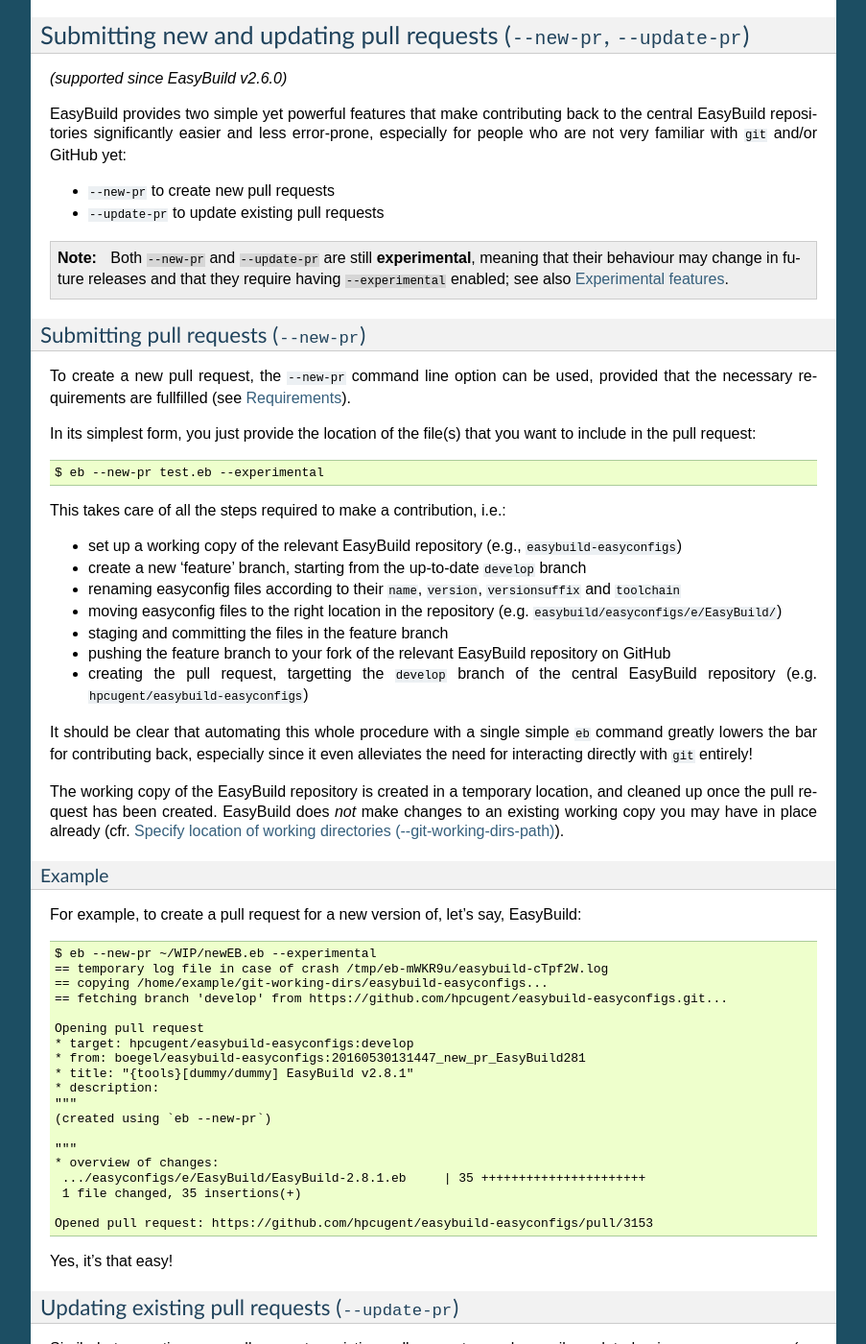
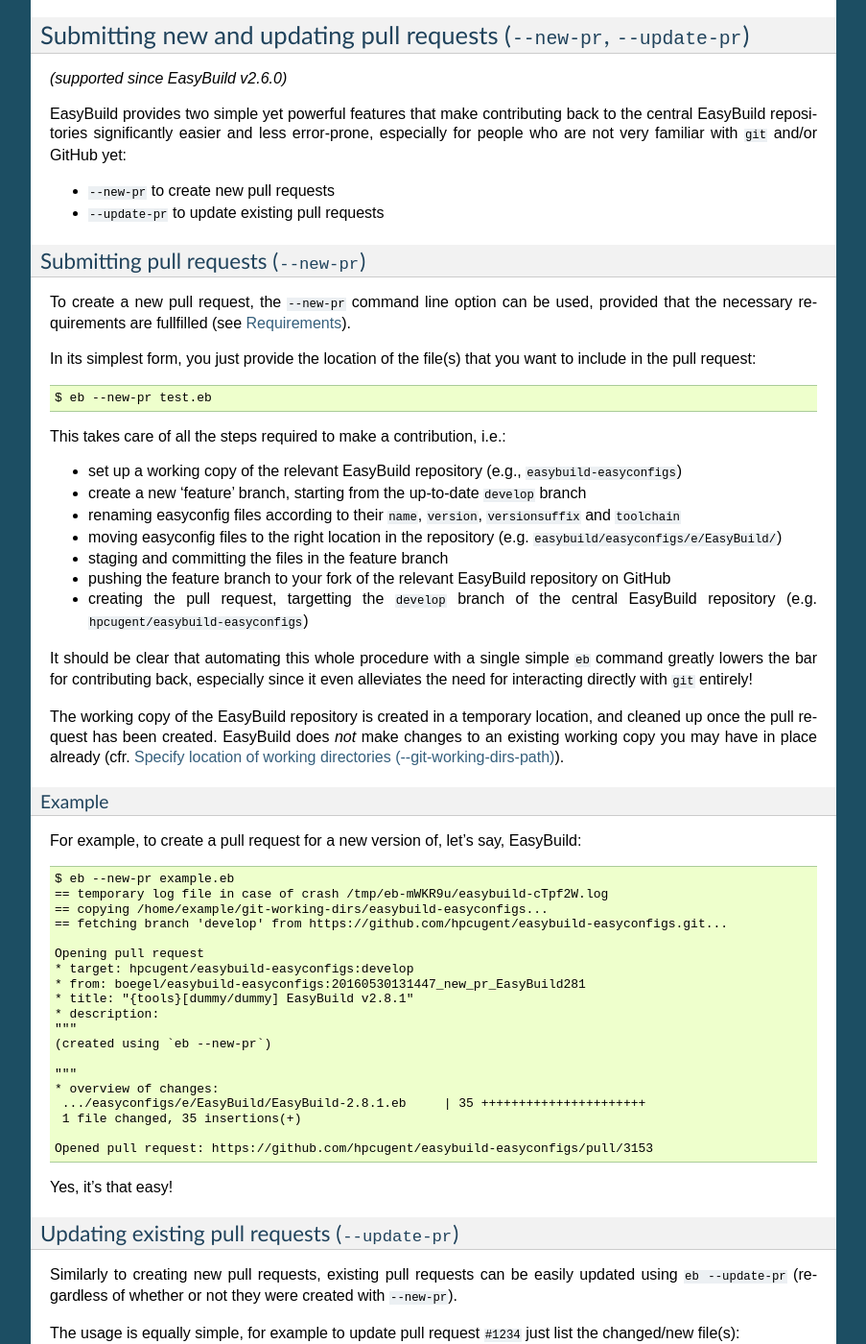
Before and after one commit to easybuilders/easybuild, a Sphinx documentation site: the page built from docs/Integration_with_GitHub.rst, in a window 1280 px wide and 1400 px high, scrolled down 8286 px. Shown: the whole window at 96% size, without its empty margins (198-1101 px from the left). Built offline with Sphinx 7.4.7, drawn with Linux system fonts in a browser that asks for light colours; some of the changed text lies outside the part shown.

Commit message:
--new-pr and --update-pr are no longer experimental

```diff
--- a/docs/Integration_with_GitHub.rst
+++ b/docs/Integration_with_GitHub.rst
@@ -477,10 +477,6 @@
 * ``--new-pr`` to create new pull requests
 * ``--update-pr`` to update existing pull requests
 
-.. note:: Both ``--new-pr`` and ``--update-pr`` are still **experimental**, meaning that their behaviour may change in
-          future releases and that they require having ``--experimental`` enabled;
-          see also :ref:`experimental_features`.
-
 .. _github_new_pr:
 
 Submitting pull requests (``--new-pr``)
@@ -491,7 +487,7 @@
 
 In its simplest form, you just provide the location of the file(s) that you want to include in the pull request::
 
-    $ eb --new-pr test.eb --experimental
+    $ eb --new-pr test.eb
 
 This takes care of all the steps required to make a contribution, i.e.:
 
@@ -515,7 +511,7 @@
 
 For example, to create a pull request for a new version of, let's say, EasyBuild::
 
-    $ eb --new-pr ~/WIP/newEB.eb --experimental
+    $ eb --new-pr example.eb
     == temporary log file in case of crash /tmp/eb-mWKR9u/easybuild-cTpf2W.log
     == copying /home/example/git-working-dirs/easybuild-easyconfigs...
     == fetching branch 'develop' from https://github.com/hpcugent/easybuild-easyconfigs.git...
@@ -547,7 +543,7 @@
 
 The usage is equally simple, for example to update pull request ``#1234`` just list the changed/new file(s)::
 
-    $ eb --update-pr 1234 ~/WIP/changed.eb --experimental
+    $ eb --update-pr 1234 ~/WIP/changed.eb
 
 Again, this take care of the whole procedure required to update an existing pull request:
 
@@ -570,7 +566,7 @@
 
 For example, to update pull request #3153 with a changed easyconfig file::
 
-    eb --update-pr 3153 ~/WIP/newEB.eb --experimental
+    eb --update-pr 3153 example.eb
     == temporary log file in case of crash /tmp/eb-gO2wJu/easybuild-37Oo2z.log
     == Determined branch name corresponding to hpcugent/easybuild-easyconfigs PR #3153: 20160530131447_new_pr_EasyBuild281
     == copying /home/example/git-working-dirs/easybuild-easyconfigs...
@@ -681,7 +677,7 @@
 
 For example::
 
-    $ eb --new-pr EasyBuild-2.9.0.eb --experimental -D
+    $ eb --new-pr EasyBuild-2.9.0.eb -D
     == temporary log file in case of crash /tmp/eb-1ny69k/easybuild-UR1Wr4.log
     == copying /home/example/git-working-dirs/easybuild-easyconfigs...
     == fetching branch 'develop' from https://github.com/hpcugent/easybuild-easyconfigs.git...
```
